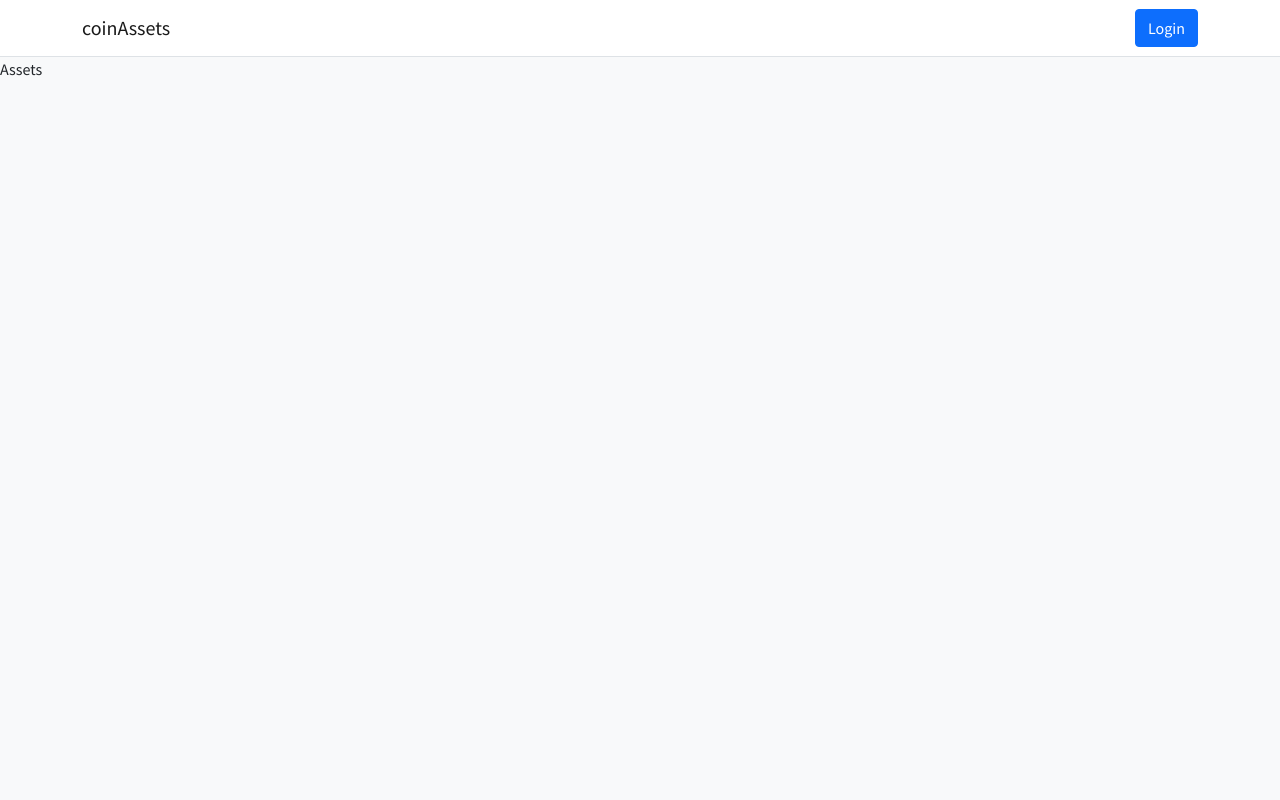
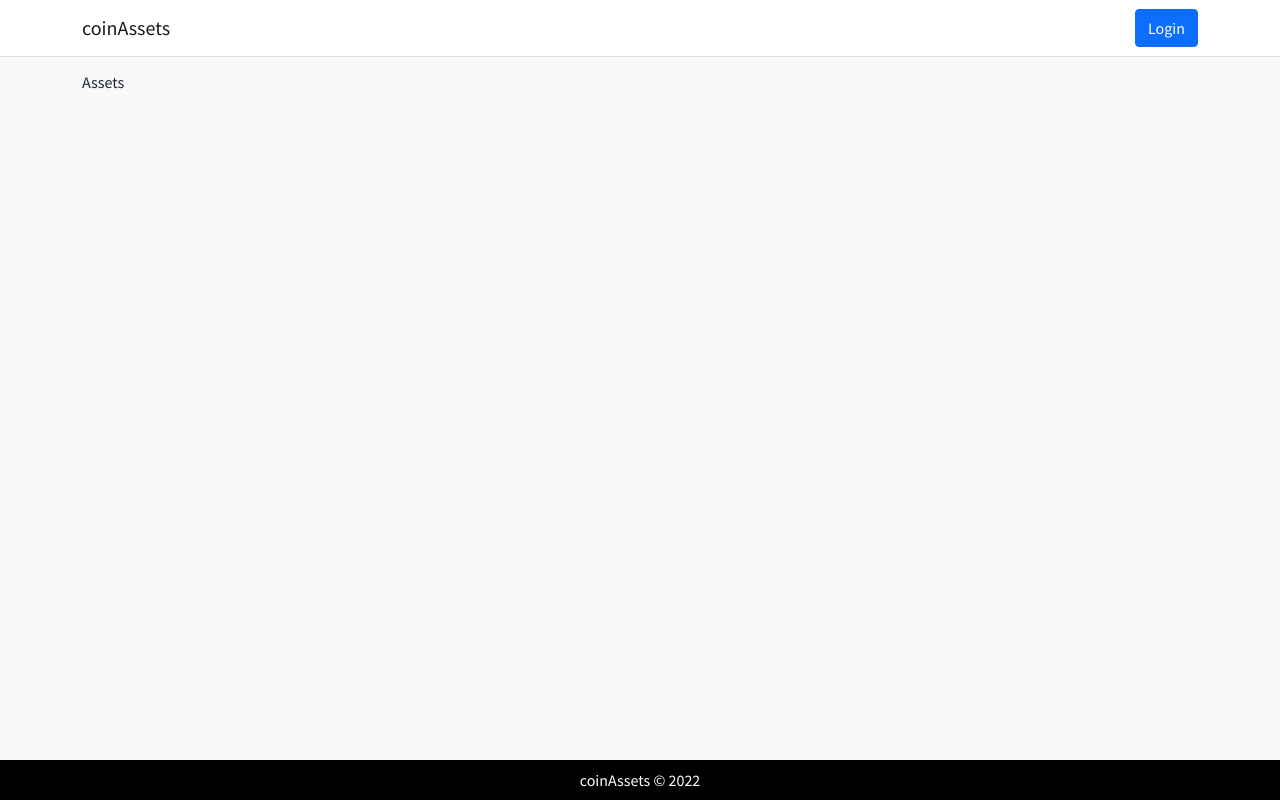
Before and after one commit to yasZemmouri/final-project, a React (Create React App) app in the folder coinassets-frontend/: page /assets in a window 1280 px wide. Built offline with nearby package versions, Linux system fonts and the light colour scheme.

Commit message:
footer style

```diff
--- a/coinassets-frontend/public/index.html
+++ b/coinassets-frontend/public/index.html
@@ -30,7 +30,7 @@
   </head>
   <body class="bg-light">
     <noscript>You need to enable JavaScript to run this app.</noscript>
-    <div id="root"></div>
+    <div id="root" class="d-flex flex-column min-vh-100"></div>
     <!--
       This HTML file is a template.
       If you open it directly in the browser, you will see an empty page.
--- a/coinassets-frontend/public/style.css
+++ b/coinassets-frontend/public/style.css
@@ -1,6 +1,15 @@
+body{
+    min-height: 100vh;
+}
 #profile-pic{
     width: 2rem;
     height: auto;
     border-radius: 60%;
     margin: 0 15px;
 }
+main{
+    padding-top: 70px !important;
+}
+input{
+    max-width: 500px;
+}
--- a/coinassets-frontend/src/App.js
+++ b/coinassets-frontend/src/App.js
@@ -3,8 +3,8 @@ import Home from './pages/Home';
 import NotFound from './pages/NotFound';
 import Watchlist from './pages/Watchlist';
 import Assets from './pages/Assets';
-import Login from './pages/Login';
 import Nav from './components/Nav';
+import Footer from './components/Footer';
 //Style
 import './App.css';
 import { GlobalProvider } from './context/GlobalState';
@@ -18,10 +18,9 @@ function App() {
         <Route path='/' element={<Home/>}/>
         <Route path='/watchlist' element={<Watchlist/>}/>
         <Route path='/assets' element={<Assets/>}/>
-        <Route path='/login' element={<Login/>}/>
         <Route path='*' element={<NotFound/>}/>
-
       </Routes>
+      <Footer/>
     </Router>
     </GlobalProvider>
   );
--- a/coinassets-frontend/src/components/Footer.js
+++ b/coinassets-frontend/src/components/Footer.js
@@ -1,5 +1,9 @@
 export default function Footer() {
   return (
-    <div>Footer</div>
+    <footer className="bg-black text-white text-center py-2 mt-auto">
+      <div className="container">
+        coinAssets &copy; 2022
+      </div>
+    </footer>
   )
 }
--- a/coinassets-frontend/src/components/Nav.js
+++ b/coinassets-frontend/src/components/Nav.js
@@ -6,7 +6,7 @@ import { useAuth0 } from '@auth0/auth0-react'
 export default function Nav() {
   const { user, isAuthenticated } = useAuth0();
   return (
-    <nav className="navbar navbar-expand-lg navbar-light bg-white border-bottom">
+    <nav className="navbar navbar-expand-lg navbar-light bg-white fixed-top border-bottom">
       <div className="container flex-row">
         <Link to='/' className="navbar-brand">coinAssets</Link>
         <button className="navbar-toggler" type="button" data-bs-toggle="collapse" data-bs-target="#navbarSupportedContent" aria-controls="navbarSupportedContent" aria-expanded="false" aria-label="Toggle navigation">
--- a/coinassets-frontend/src/pages/Assets.js
+++ b/coinassets-frontend/src/pages/Assets.js
@@ -2,6 +2,10 @@ import React from 'react'
 
 export default function Assets() {
   return (
-    <div>Assets</div>
+    <main clasName="pt-6">
+      <div className="container">
+        Assets
+      </div>
+    </main>
   )
 }
--- a/coinassets-frontend/src/pages/Home.js
+++ b/coinassets-frontend/src/pages/Home.js
@@ -46,8 +46,8 @@ export default function Home() {
     <main>
       <div className="container">
         <h1>Dashboard</h1>
-        <form className="d-flex m-2 mx-auto" onSubmit={handleSubmit}>
-          <input type="search" id="query" className="form-control me-2" placeholder="Enter coin's name..."
+        <form className="d-flex m-2 mx-auto justify-content-center my-4" onSubmit={handleSubmit}>
+          <input type="search" id="query" className="form-control me-2 " placeholder="Enter coin's name..."
           aria-label="Search"
           onChange={handleChange}
           value={query}/>
--- a/coinassets-frontend/src/pages/Login.js
+++ /dev/null
@@ -1,7 +0,0 @@
-import React from 'react'
-
-export default function Login() {
-  return (
-    <div>Login</div>
-  )
-}
--- a/coinassets-frontend/src/pages/NotFound.js
+++ b/coinassets-frontend/src/pages/NotFound.js
@@ -2,9 +2,11 @@ import { Link } from 'react-router-dom'
 
 export default function NotFound() {
   return (
-    <div>
+    <main>
+      <div className="container">
         <h1>404 - Not Found</h1>
         <Link to='/'>Go Home</Link>
-    </div>
+        </div>
+    </main>
   )
 }
--- a/coinassets-frontend/src/pages/Watchlist.js
+++ b/coinassets-frontend/src/pages/Watchlist.js
@@ -7,6 +7,7 @@ export default function Watchlist() {
   const { watchlist }=useContext(GlobalContext);
   console.log(watchlist);
   return (
+    <main>
       <div className="container">
         <h1>My Watchlist</h1>
         <span>{watchlist.length} {watchlist.length === 1 ? "coin"
@@ -14,5 +15,6 @@ export default function Watchlist() {
         </span>
         <CoinsTable coinsList={watchlist}/>
       </div>
+    </main>
   )
 }
```
Also changed, not shown: 1 other file (tests, documents, lock files or other folders). Lines whose indentation alone changed are shown as unchanged.
